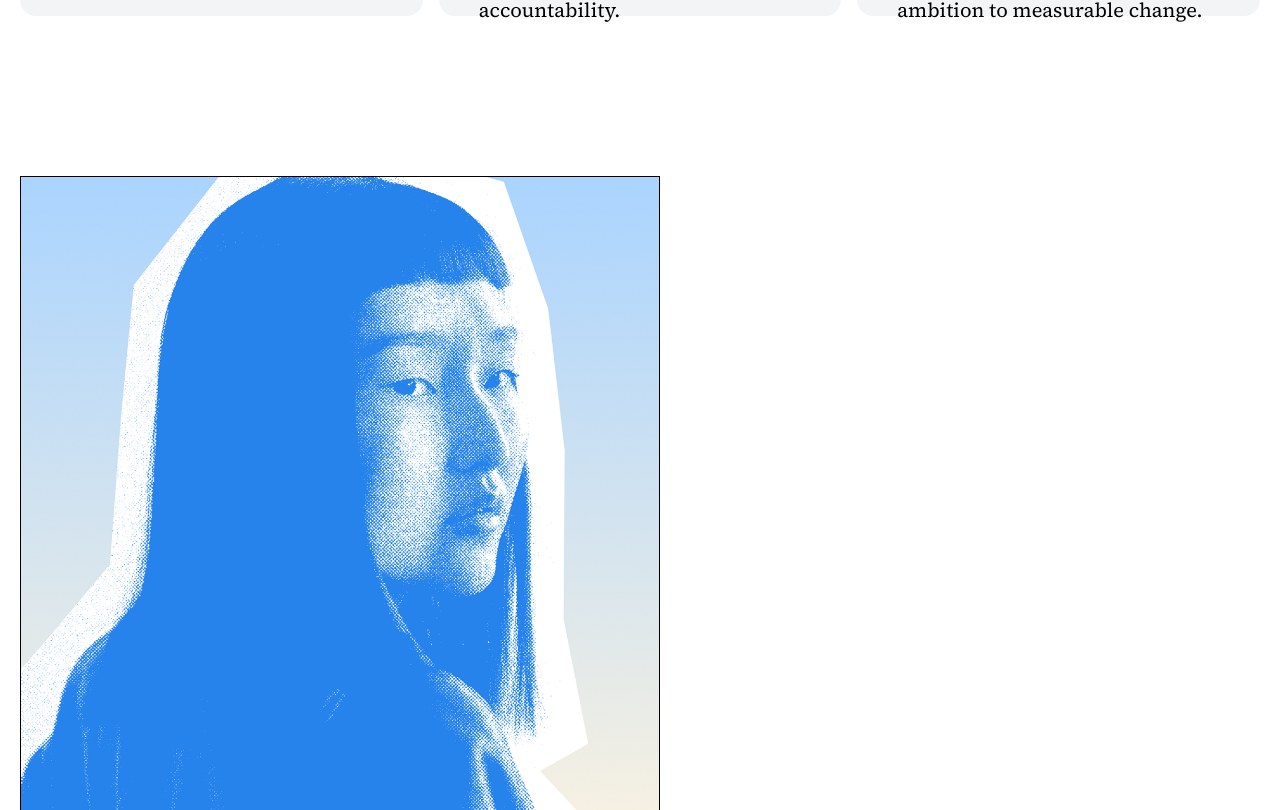
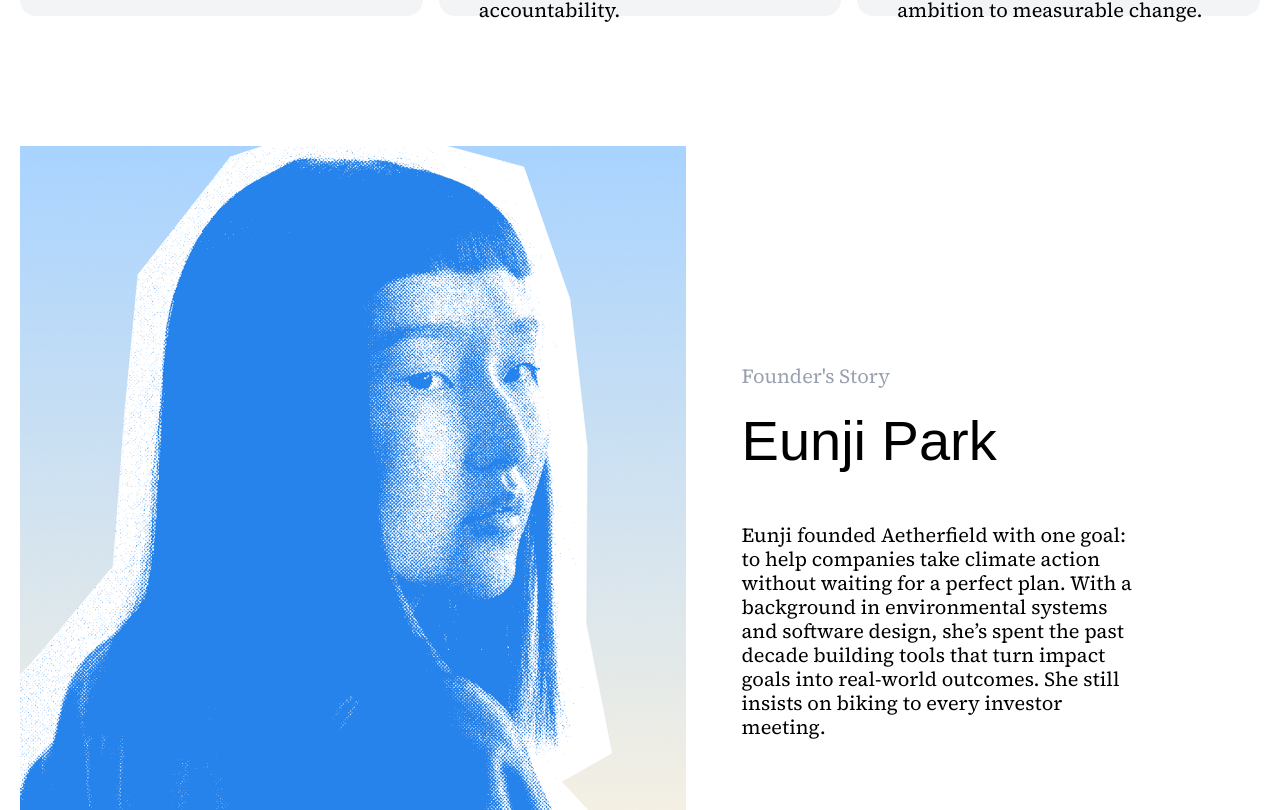
Before and after one commit to AndrewEl131/SaSS-Company, a Next.js app: page /about in a window 1280 px wide. Shown: the part 1230-2040 px from the top of the page. Built offline with nearby package versions, Linux system fonts and the light colour scheme; a web font is replaced by a local one.

Commit message:
Added Founder story

```diff
--- a/app/about/page.tsx
+++ b/app/about/page.tsx
@@ -43,7 +43,9 @@ export default function page() {
 
       {/* Values Section */}
       <div className="w-full h-151.5 flex flex-col gap-10 px-5 pt-30 pb-40">
-        <h1 className="text-[40px] text-center custom-text primary-font">Our Values</h1>
+        <h1 className="text-[40px] text-center custom-text primary-font">
+          Our Values
+        </h1>
 
         <div className="w-full h-61.5 flex flex-row gap-4">
           <ValueContainer
@@ -67,9 +69,31 @@ export default function page() {
         </div>
       </div>
       {/* Founder story */}
-      <div className="w-full h-205 flex flex-row gap-4 px-5 pt-0 pb-30">
-        <div className="w-[50vw] h-full border relative">
-          <Image src={"/assets/about-img.png"} fill alt="img" style={{objectFit: "cover"}}  />
+      <div className="w-full h-205 flex justify-center items-center gap-4 px-5 pt-0 pb-30">
+        <div className="w-185 h-190 relative">
+          <Image
+            src={"/assets/about-img.png"}
+            fill
+            alt="img"
+            className="object-cover"
+          />
+        </div>
+
+        <div className="w-153 flex flex-col gap-10 px-10">
+          <div className="space-y-2">
+            <h1 className="secondary-font text-gray-400 text-[20px]">
+              Founder's Story
+            </h1>
+            <h1 className="primary-font text-[56px] font-medium">Eunji Park</h1>
+          </div>
+
+          <p className="w-100.5 h-42 text-left secondary-font font-normal text-[20px] leading-[120%] tracking-[-4%]">
+            Eunji founded Aetherfield with one goal: to help companies take
+            climate action without waiting for a perfect plan. With a background
+            in environmental systems and software design, she’s spent the past
+            decade building tools that turn impact goals into real-world
+            outcomes. She still insists on biking to every investor meeting.
+          </p>
         </div>
       </div>
     </main>
```
